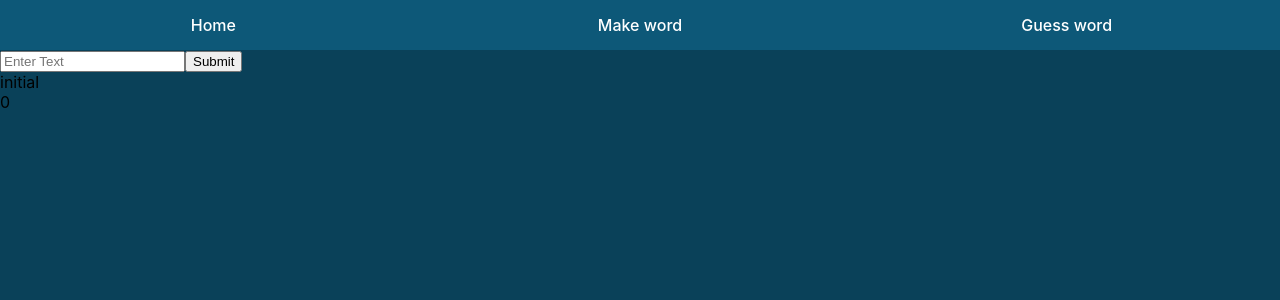
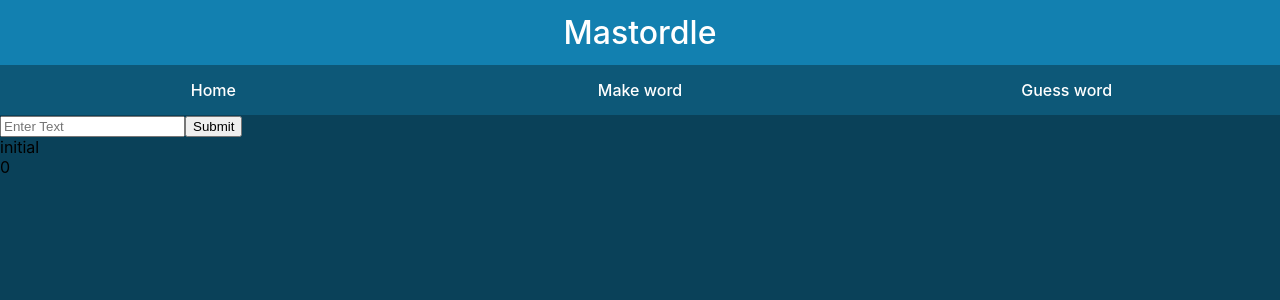
Before and after one commit to Hriday1321/Originalll, a React (Create React App) app: page /make in a window 1280 px wide. Shown: the top 300 px of the page. Built offline with nearby package versions, Linux system fonts and the light colour scheme.

Commit message:
smol changes

```diff
--- a/src/components/Guess/Id.js
+++ b/src/components/Guess/Id.js
@@ -1,7 +1,7 @@
 import React from 'react'
 import {db} from './../firebase'
 import {collection, query, orderBy, onSnapshot} from "firebase/firestore"
-import Nav from '../Nav/Nav'
+import Home from '../Home/Home'
 import Guess from './Guess'
 
 function Id() {
@@ -30,7 +30,7 @@ function Id() {
     if(word === '')
       return (
         <div>
-            <Nav />
+            <Home />
             <input type='text' placeholder='Enter Text' onChange={ (e) => {makeID(e.target.value)}}></input>
             <button onClick={() => {
                 get();
@@ -44,7 +44,7 @@ function Id() {
     else
       return (
         <div>
-            <Nav />
+            <Home />
             <Guess word={word}/>
         </div>
       )
--- a/src/components/Make/Make.js
+++ b/src/components/Make/Make.js
@@ -1,5 +1,5 @@
 import React from 'react'
-import Nav from '../Nav/Nav'
+import Home from '../Home/Home'
 import {db} from '../firebase'
 import {collection, addDoc, Timestamp} from 'firebase/firestore'
 
@@ -24,7 +24,7 @@ export default function Make() {
   }
   return (
     <div className='make'>
-      <Nav />
+      <Home />
       <div className='inputs'>
         <input type='text' placeholder='Enter Text' onChange={ (e) => {makeWord(e.target.value)}}></input>
         <button onClick={() => {update()}}>Submit</button>
```
